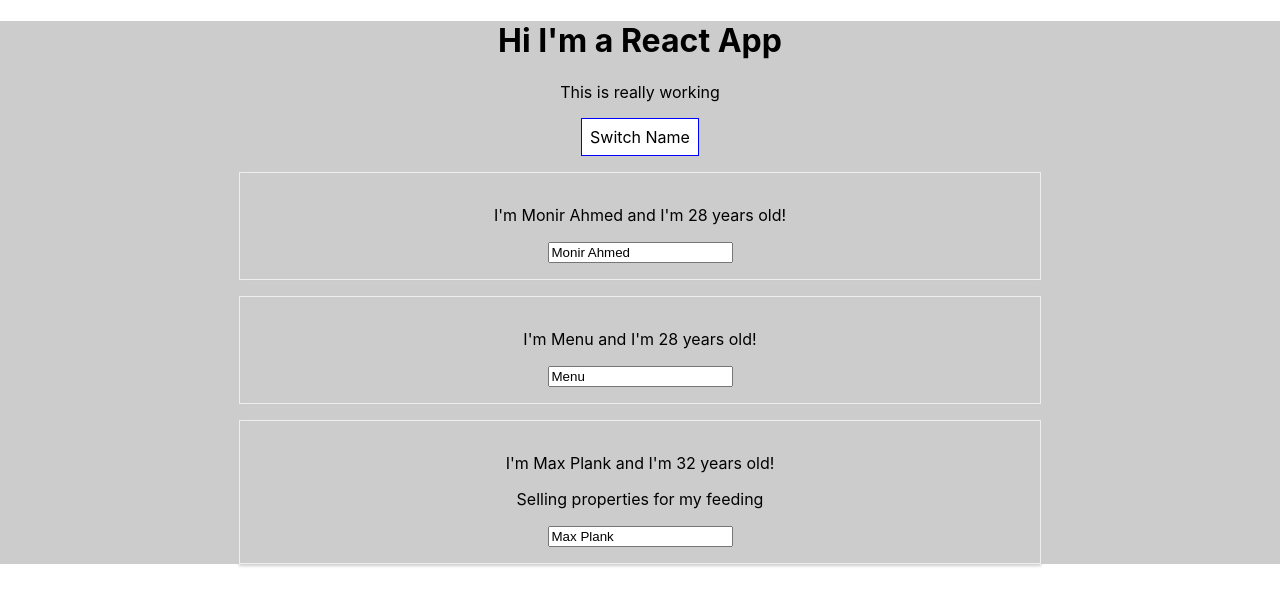
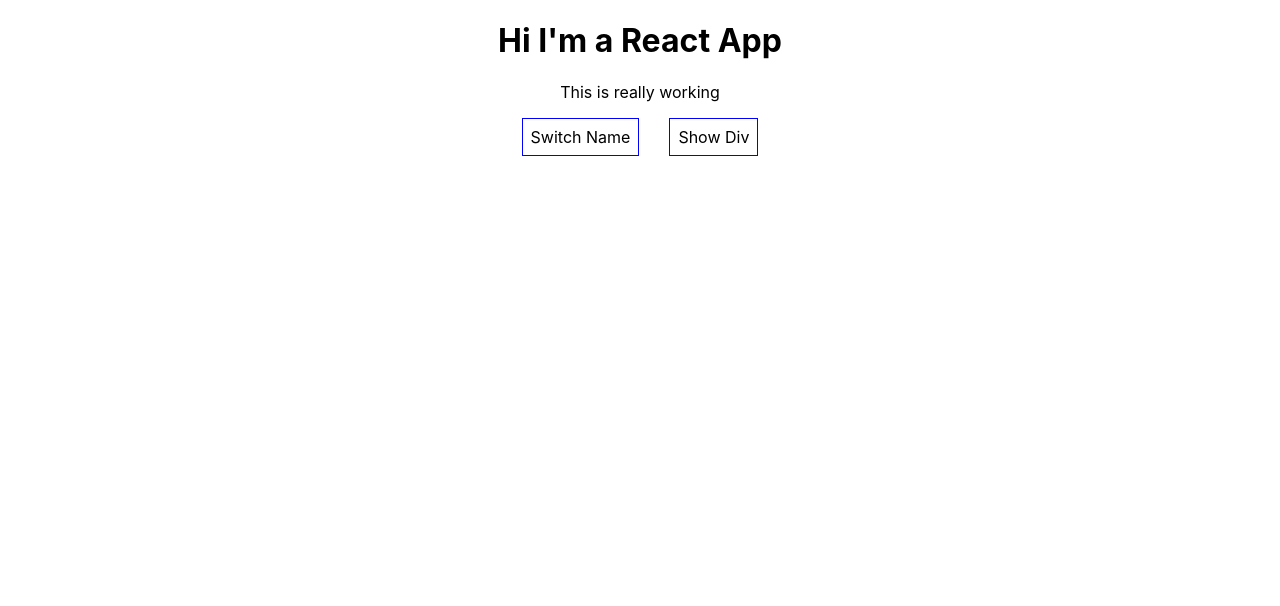
Before and after one commit to monirahmedtanveen/reactJs-cheatsheet, a React (Create React App) app in the folder react-complete-guide/: page / in a window 1280 px wide. Shown: the top 606 px of the page. Built offline with nearby package versions, Linux system fonts and the light colour scheme.

Commit message:
rendering component conditionally

```diff
--- a/react-complete-guide/src/App.js
+++ b/react-complete-guide/src/App.js
@@ -22,7 +22,8 @@ class App extends Component {
       { name: "Monir Ahmed", age: 28 },
       { name: "Menu", age: 28 },
       { name: "Max Plank", age: 32 },
-    ]
+    ],
+    showPersons: false
   }
 
   switchNameHandler = (newName) => {
@@ -47,17 +48,23 @@ class App extends Component {
     })
   }
 
+  togglePersonHandler = () => {
+    const doesShow = this.state.showPersons;
+    this.setState({showPersons: !doesShow});
+  }
+
   render () {
     const styleTheButton = {
       backgroundColor: 'white',
       font: 'inherit',
       border: '1px solid blue',
       padding: '8px',
-      cursor: 'pointer'
+      cursor: 'pointer',
+      margin: '0 15px 0px'
     };
 
     const styleTheDiv = {
-      backgroundColor: '#ccc',
+      backgroundColor: '#fff',
       font: 'inherit'
     };
 
@@ -67,6 +74,12 @@ class App extends Component {
         <p>This is really working</p>
         <button style={styleTheButton}
           onClick={() => this.switchNameHandler('Hello World !!!!')}>Switch Name</button>
+
+        <button style={styleTheButton} onClick={this.togglePersonHandler}>Show Div</button>
+
+        {
+          this.state.showPersons === true ?
+            <div>
               <Person
                 name={this.state.person[0].name}
                 age={this.state.person[0].age}></Person>
@@ -78,6 +91,10 @@ class App extends Component {
                 age={this.state.person[2].age}
                 click={this.switchNameHandler.bind(this, 'Reverted')}
                 change={this.nameChangeHandler}>Selling properties for my feeding</Person>
+            </div> : null
+        }
+
+
       </div>
     );
 
```
Lines whose indentation alone changed are shown as unchanged.
